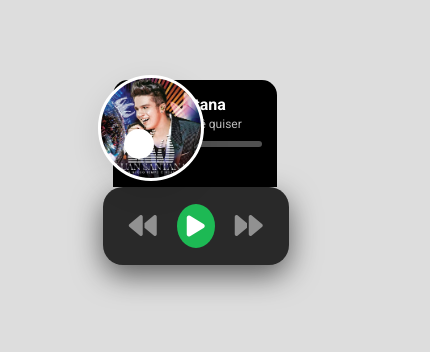
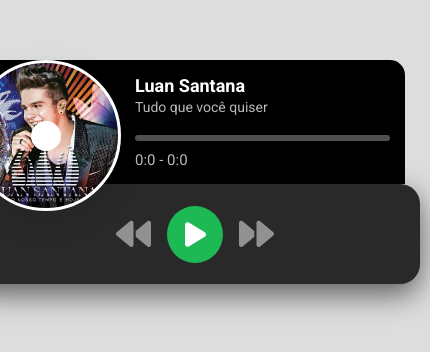
Before and after one commit to caiomz/Mini-Music-Player, a plain HTML site: page index.html in a window 390 px wide. Shown: the part 250-602 px from the top of the page, 430 px wide, since content can reach past the window. Drawn offline with Linux system fonts and the light colour scheme.

Commit message:
Finalizando projeto

```diff
--- a/style.css
+++ b/style.css
@@ -136,49 +136,140 @@ body {
     }
 }
 
-/* Estilos para telas menores que 600px */
-@media (max-width: 600px) {
+@import url('https://fonts.googleapis.com/css2?family=Roboto:ital,wght@0,100;0,300;0,400;0,500;0,700;0,900;1,100;1,300;1,400;1,500;1,700;1,900&display=swap');
+
+body {
+    background-color: #ddd;
+    margin: 0;
+    font-family: 'Roboto', 'sans-serif';
+    display: flex;
+    align-items: center;
+    justify-content: center;
+    height: 100vh;
+}
+
+.container {
+    position: relative;
+    padding: 10px;
+}
+
 .container .song-info {
-        padding: 15px;
-        margin: 0 10px;
+    background-color: #000;
+    margin: 0 15px;
+    padding: 15px 15px 5px 150px;
     border-radius: 15px 15px 0 0;
 }
 
 .container .song-info .song-name {
-        font-size: 12px;
-        margin: 3px 0 10px;
+    color: #b9b9b9;
+    font-size: 14px;
+    margin: 3px 0 20px;
 }
 
 .container .song-info .artist-name {
-        font-size: 16px;
+    color: #fff;
+    font-weight: bold;
+    font-size: 18px;
+}
+
+.container .song-info .progress-bar {
+    background-color: #505050;
+    border-radius: 20px;
+    cursor: pointer;
+}
+
+.container .song-info .progress-bar .fill-bar {
+    width: 0;
+    height: 6px;
+    border-radius: 20px;
+    background-color: #1db954;
 }
 
 .container .song-info .time {
-        font-size: 13px;
-        margin: 5px 0;
+    font-size: 15px;
+    color: #b9b9b9;
+    margin: 10px 0;
+}
+
+.container .disk {
+    max-width: 120px;
+}
+
+.container .disk .active {
+    animation: rotate 3s linear 0s infinite forwards;
 }
 
 .container .disk .cover {
-        width: 100px;
-        height: 100px;
-        top: 5px;
-        left: 5px;
+    width: 145px;
+    height: 145px;
+    position: absolute;
+    top: 10px;
+    left: 10px;
+    background: url("assets/1.jpg");
+    background-repeat: no-repeat;
+    background-position: bottom center;
+    background-size: cover;
+    border: 3px solid #fff;
+    border-radius: 50%;
+    box-shadow: 0 10px 30px rgba(0, 0, 0, 0.1);
+    transition: all 0.2s ease-in-out;
+}
+
+.container .disk .circle {
+    position: absolute;
+    width: 30px;
+    height: 30px;
+    left: 15%;
+    top: 29%;
+    background-color: #fff;
+    z-index: 1;
+    border-radius: 50%;
 }
 
 .container .controls {
-        width: 90%;
-        height: auto;
-        padding: 10px;
-        gap: 5px;
+    display: flex;
+    align-items: center;
+    justify-content: center;
+    gap: 8px;
+    background-color: #292929;
+    width: 450px;
+    height: 100px;
+    border-radius: 20px;
+    text-align: center;
+    box-shadow: 0 10px 30px rgba(0, 0, 0, 0.6);
 }
 
 .container .controls #play {
-        padding: 10px;
-        font-size: 24px;
+    background-color: #1db954;
+    color: #fff;
+    padding: 15px 17px 14px 18px;
+    font-size: 28px;
+    border-radius: 50%;
+    transition: all 0.3s ease;
+}
+
+.container .controls #play:hover {
+    background: #189945;
 }
 
 .container .controls i {
-        padding: 15px;
-        font-size: 28px;
+    padding: 30px 8px;
+    font-size: 35px;
+    cursor: pointer;
+    color: #919191;
+    transition: all 0.3s ease;
+}
+
+.container .controls i:hover {
+    color: #fff;
+}
+
+@keyframes rotate {
+    0% {
+        transform: rotateZ(0deg);
+    }
+
+    100% {
+        transform: rotateZ(360deg);
     }
 }
```
Lines whose indentation alone changed are shown as unchanged.
